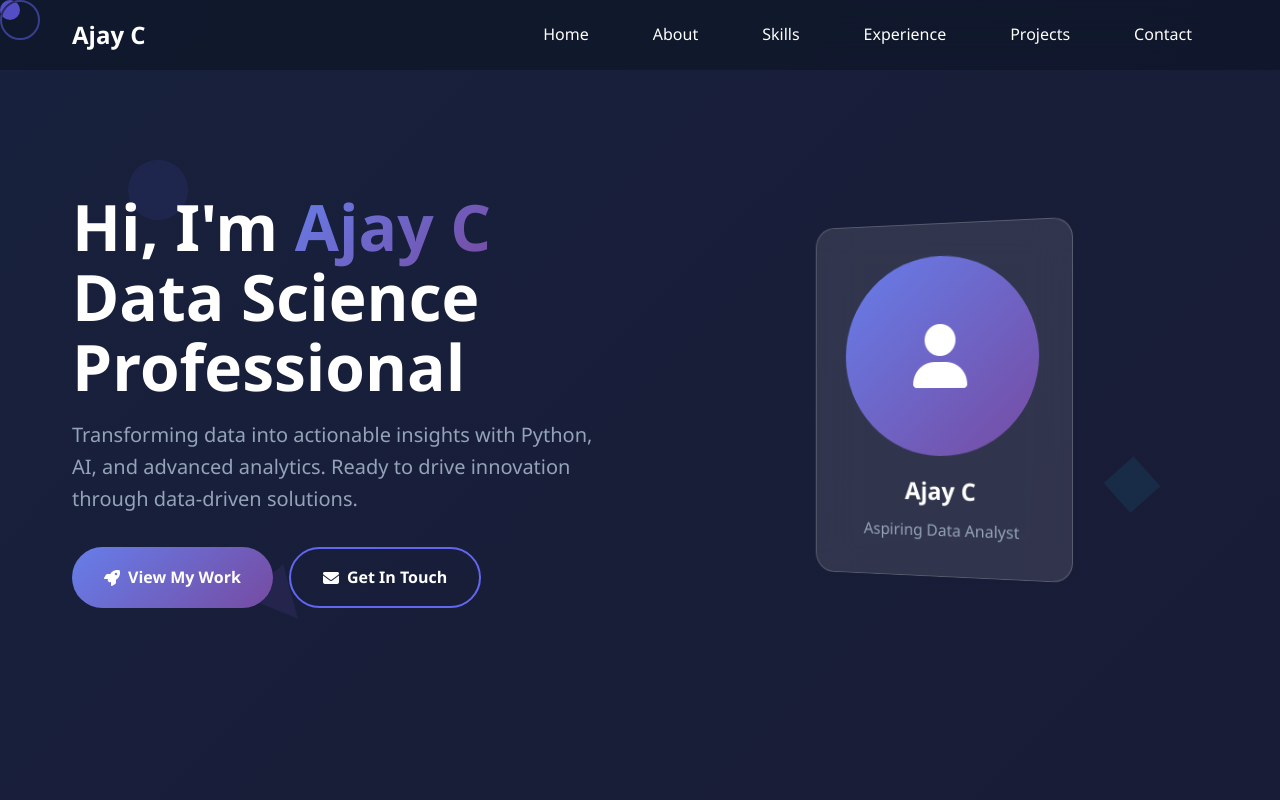
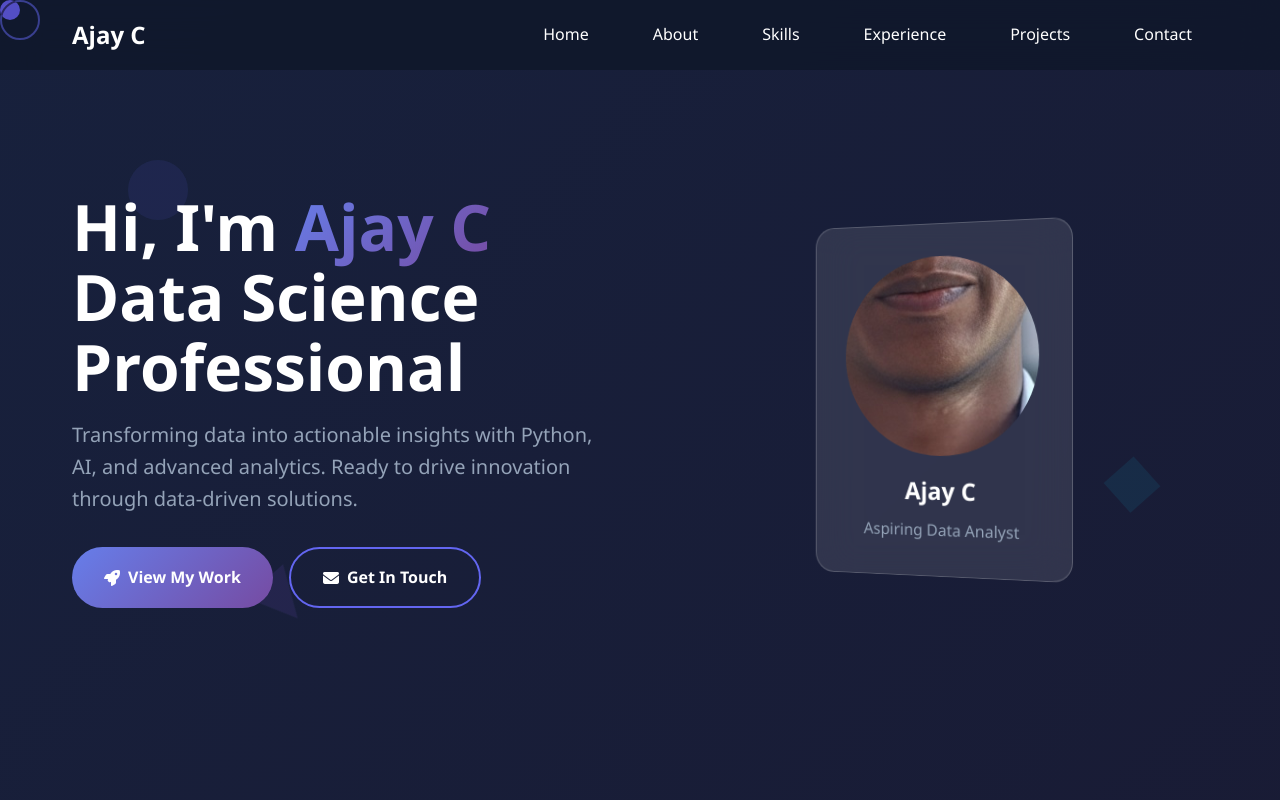
Before and after one commit to Ajaychinnadurai/Portfolio, a plain HTML site: page index.html in a window 1280 px wide. Shown: the top 800 px of the page. Drawn offline with Linux system fonts and the light colour scheme.

Commit message:
Update index.html

```diff
--- a/index.html
+++ b/index.html
@@ -932,6 +932,7 @@
             <div class="hero-visual">
                 <div class="profile-card">
                     <div class="profile-image">
+                        <img src="https://github.com/Ajaychinnadurai/Portfolio/blob/main/change-this-photo-as-you%20(1).jpeg" alt="Profile" />
                         <i class="fas fa-user"></i>
                     </div>
                     <h3>Ajay C</h3>
```
